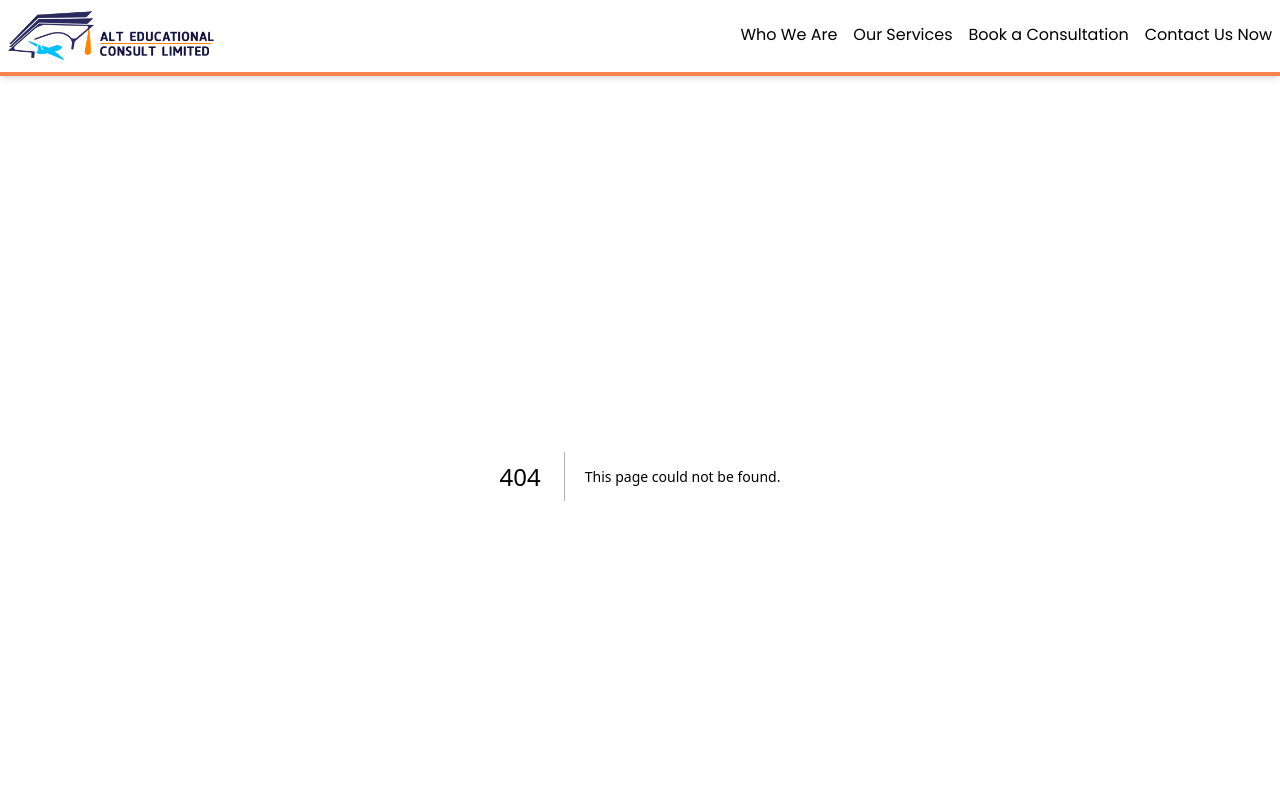
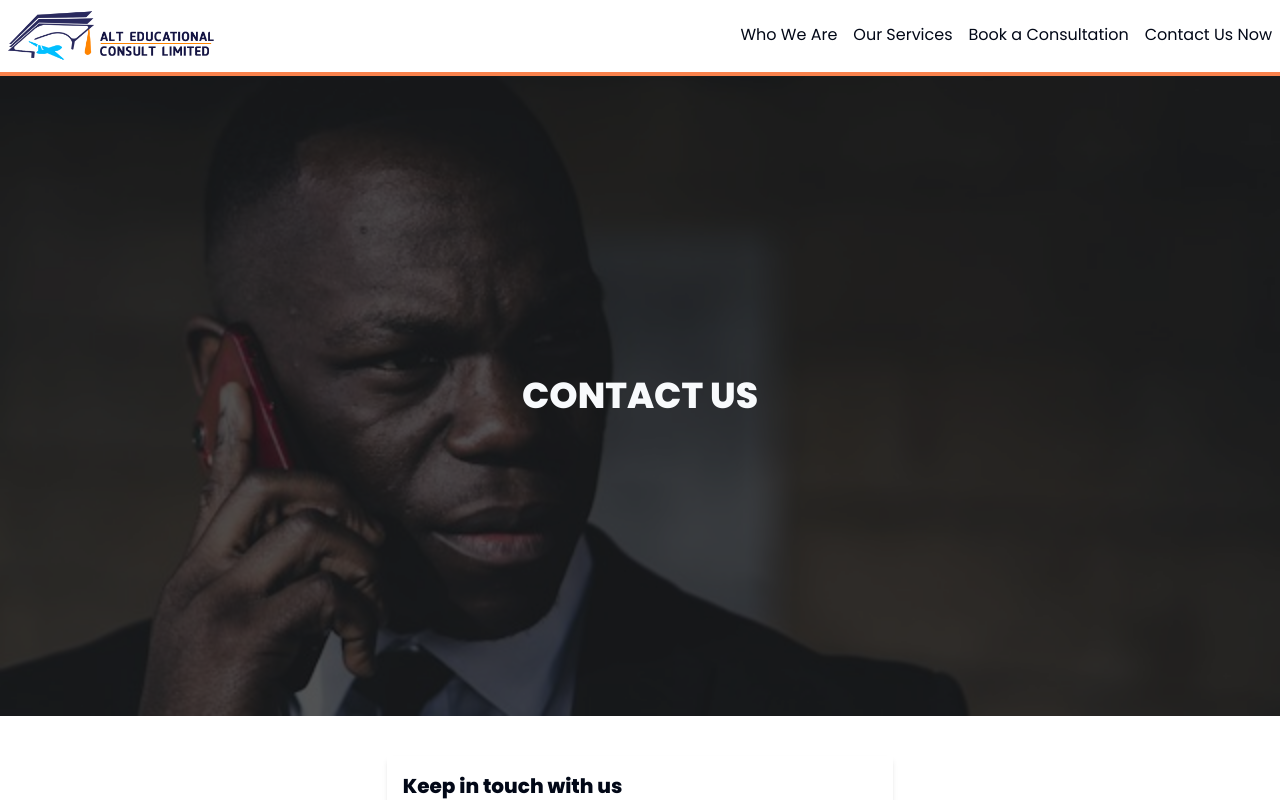
Before and after one commit to IzarchTech/alt-educational-consult-limited, a Next.js app: page /contact_us in a window 1280 px wide. Before the commit this address had no page. Built offline with nearby package versions, Linux system fonts and the light colour scheme.

Commit message:
Feat: Contact us page

```diff
--- a/app/_components/Navbar.tsx
+++ b/app/_components/Navbar.tsx
@@ -9,10 +9,10 @@ type NavMenu = {
 };
 
 const NAV_MENU: NavMenu[] = [
-  { title: "Who We Are", path: "#who_we_are", spa: true },
-  { title: "Our Services", path: "#our_services", spa: true },
+  { title: "Who We Are", path: "/#who_we_are", spa: true },
+  { title: "Our Services", path: "/#our_services", spa: true },
   { title: "Book a Consultation", path: "/" },
-  { title: "Contact Us Now", path: "/" },
+  { title: "Contact Us Now", path: "/contact_us" },
 ];
 
 function Navbar() {
--- /dev/null
+++ b/app/contact_us/page.tsx
@@ -0,0 +1,64 @@
+/* eslint-disable @next/next/no-img-element */
+import React from "react";
+
+function ContactUsPage() {
+  return (
+    <div className="flex flex-col items-center w-full gap-10" id="who_we_are">
+      <div className="relative w-full">
+        <img
+          src="/assets/contact_us.jpg"
+          className="object-cover object-center h-[60vh] lg:h-[80vh] w-full"
+          alt="Contact Us"
+        />
+        <div className="inset-0 absolute bg-[#17191abd]" />
+        <div className="absolute inset-0 z-10">
+          <div className="container flex flex-col items-center justify-center min-h-full gap-8 mx-auto">
+            <h2 className="text-4xl font-bold text-center uppercase text-slate-50">
+              Contact Us
+            </h2>
+          </div>
+        </div>
+      </div>
+
+      <div className="container flex flex-col items-center justify-center mb-11">
+        <form className="shadow-md w-full md:w-5/12 flex flex-col gap-6 p-2">
+          <h3 className="text-xl font-bold p-2">Keep in touch with us</h3>
+          <div className="flex flex-col gap-2">
+            <label htmlFor="name">Name</label>
+            <input
+              id="name"
+              placeholder="John Doe"
+              className="bg-gray-50 border border-gray-300 text-gray-900 text-sm rounded-lg focus:ring-blue-500 focus:border-blue-500 block w-full p-2.5 dark:bg-gray-700 dark:border-gray-600 dark:placeholder-gray-400 dark:text-white dark:focus:ring-blue-500 dark:focus:border-blue-500"
+            />
+          </div>
+          <div className="flex flex-col gap-2">
+            <label htmlFor="email">Email</label>
+            <input
+              id="email"
+              type="email"
+              placeholder="j.Doe@example.com"
+              className="bg-gray-50 border border-gray-300 text-gray-900 text-sm rounded-lg focus:ring-blue-500 focus:border-blue-500 block w-full p-2.5 dark:bg-gray-700 dark:border-gray-600 dark:placeholder-gray-400 dark:text-white dark:focus:ring-blue-500 dark:focus:border-blue-500"
+            />
+          </div>
+          <div className="flex flex-col gap-2">
+            <label htmlFor="subject">Subject</label>
+            <input
+              id="subject"
+              className="bg-gray-50 border border-gray-300 text-gray-900 text-sm rounded-lg focus:ring-blue-500 focus:border-blue-500 block w-full p-2.5 dark:bg-gray-700 dark:border-gray-600 dark:placeholder-gray-400 dark:text-white dark:focus:ring-blue-500 dark:focus:border-blue-500"
+            />
+          </div>
+          <div className="flex flex-col gap-2">
+            <label htmlFor="subject">Message</label>
+            <textarea
+              id="subject"
+              className="bg-gray-50 border border-gray-300 text-gray-900 text-sm rounded-lg focus:ring-blue-500 focus:border-blue-500 block w-full p-2.5 dark:bg-gray-700 dark:border-gray-600 dark:placeholder-gray-400 dark:text-white dark:focus:ring-blue-500 dark:focus:border-blue-500"
+            />
+          </div>
+          <button type="submit" className="text-white bg-blue-700 hover:bg-blue-800 focus:ring-4 focus:outline-none focus:ring-blue-300 font-medium rounded-lg text-sm w-full sm:w-auto px-5 py-2.5 text-center dark:bg-blue-600 dark:hover:bg-blue-700 dark:focus:ring-blue-800">Submit</button>
+        </form>
+      </div>
+    </div>
+  );
+}
+
+export default ContactUsPage;
```
Also changed, not shown: public/assets/contact_us.jpg (added).
